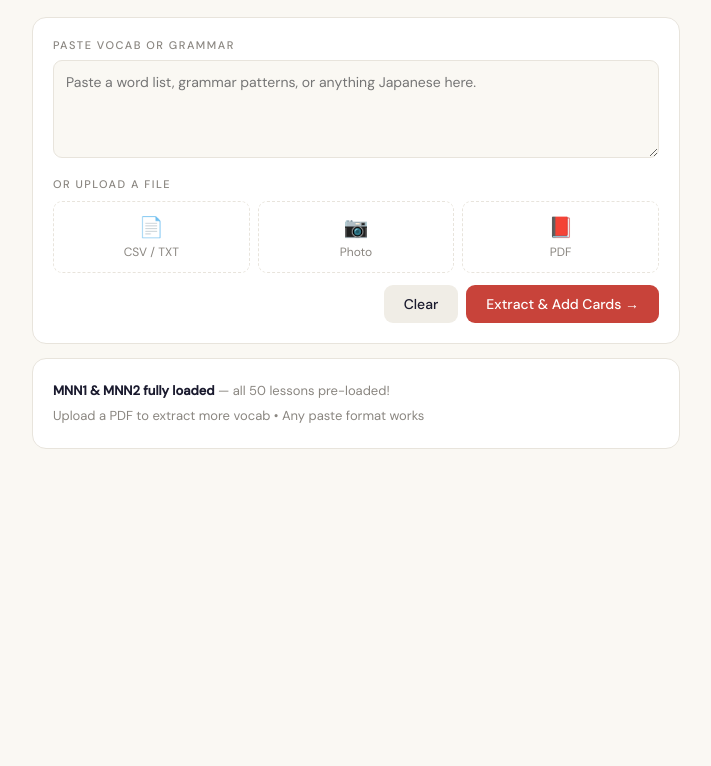
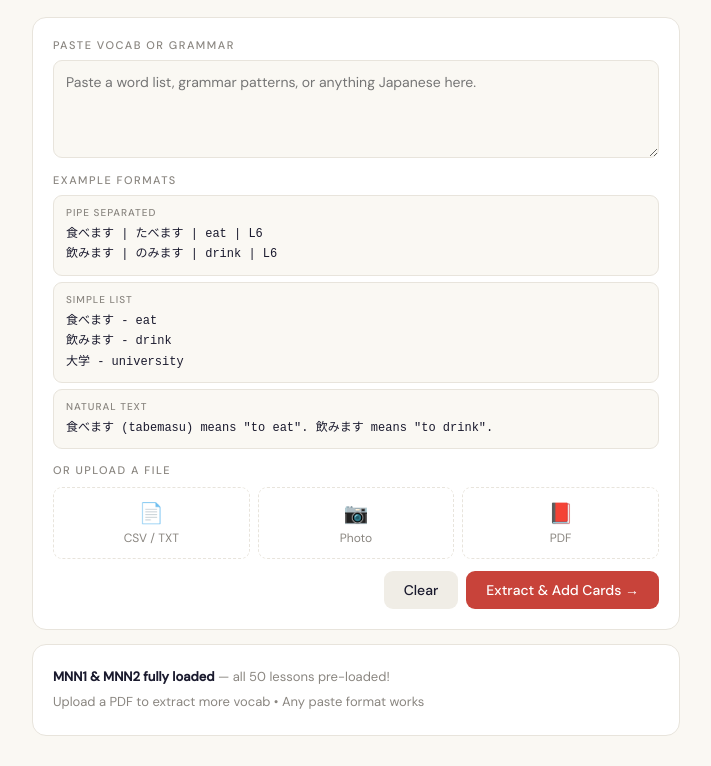
Before and after one commit to grichardson19/mnn1_mnn2_vocab_app, a plain HTML site: page index.html in a window 1280 px wide. Shown: the part 121-887 px from the top of the page, without its empty margins (284-995 px from the left). Before the commit the page ends 800 px from the top, so only its background shows below. Drawn offline with Linux system fonts and the light colour scheme.

Commit message:
Added example syntax for Adding New Words manually

```diff
--- a/index.html
+++ b/index.html
@@ -138,6 +138,12 @@ input[type=file]{display:none}
 .complete-btns{display:flex;gap:10px;justify-content:center;flex-wrap:wrap}
 #listSearch:focus{border-color:var(--accent2)}
 #listSearch::placeholder{color:var(--muted)}
+.syntax-example{border:1px solid var(--border);border-radius:9px;padding:10px 12px;cursor:pointer;transition:all .15s;background:var(--paper)}
+.syntax-example:hover{border-color:var(--accent2);background:#f2f7f5}
+.syntax-label{font-size:10px;text-transform:uppercase;letter-spacing:1px;color:var(--muted);margin-bottom:5px;font-weight:500}
+.syntax-code{display:block;font-family:'Noto Serif JP',monospace;font-size:12px;color:var(--ink);white-space:pre;line-height:1.7}
+.syntax-tap{font-size:10px;color:var(--accent2);margin-top:4px;display:none}
+.syntax-example:hover .syntax-tap{display:block}
 .tag-editor{background:var(--hover);border-radius:9px;padding:12px;margin-top:8px;width:100%;border:1px solid var(--border)}
 .tag-editor-row{display:flex;align-items:center;gap:8px;margin-bottom:8px;flex-wrap:wrap}
 .tag-editor-label{font-size:11px;text-transform:uppercase;letter-spacing:1px;color:var(--muted);min-width:60px}
@@ -171,6 +177,26 @@ input[type=file]{display:none}
     <div class="card">
       <div class="section-label">Paste vocab or grammar</div>
       <textarea id="pasteInput" rows="4" placeholder="Paste a word list, grammar patterns, or anything Japanese here."></textarea>
+      <div style="margin-top:10px">
+        <div style="font-size:11px;text-transform:uppercase;letter-spacing:1.5px;color:var(--muted);margin-bottom:8px;font-weight:500">Example formats</div>
+        <div style="display:flex;flex-direction:column;gap:6px">
+          <div class="syntax-example" onclick="useSyntaxExample(this)">
+            <div class="syntax-label">Pipe separated</div>
+            <code class="syntax-code">食べます | たべます | eat | L6
+飲みます | のみます | drink | L6</code>
+          </div>
+          <div class="syntax-example" onclick="useSyntaxExample(this)">
+            <div class="syntax-label">Simple list</div>
+            <code class="syntax-code">食べます - eat
+飲みます - drink
+大学 - university</code>
+          </div>
+          <div class="syntax-example" onclick="useSyntaxExample(this)">
+            <div class="syntax-label">Natural text</div>
+            <code class="syntax-code">食べます (tabemasu) means "to eat". 飲みます means "to drink".</code>
+          </div>
+        </div>
+      </div>
       <div class="section-label" style="margin-top:14px">Or upload a file</div>
       <div class="upload-grid">
         <button class="upload-btn" onclick="document.getElementById('csvFile').click()"><span class="upload-icon">📄</span>CSV / TXT</button>
@@ -2118,6 +2144,13 @@ function renderStats() {
 }
 
 // ── INPUT PROCESSING ────────────────────────────────────────────────────────
+function useSyntaxExample(el) {
+  var code = el.querySelector('.syntax-code');
+  if (!code) return;
+  document.getElementById('pasteInput').value = code.textContent;
+  document.getElementById('pasteInput').focus();
+}
+
 function setStatus(msg, isErr) {
   var el = document.getElementById('inputStatus');
   el.style.display = '';
```
